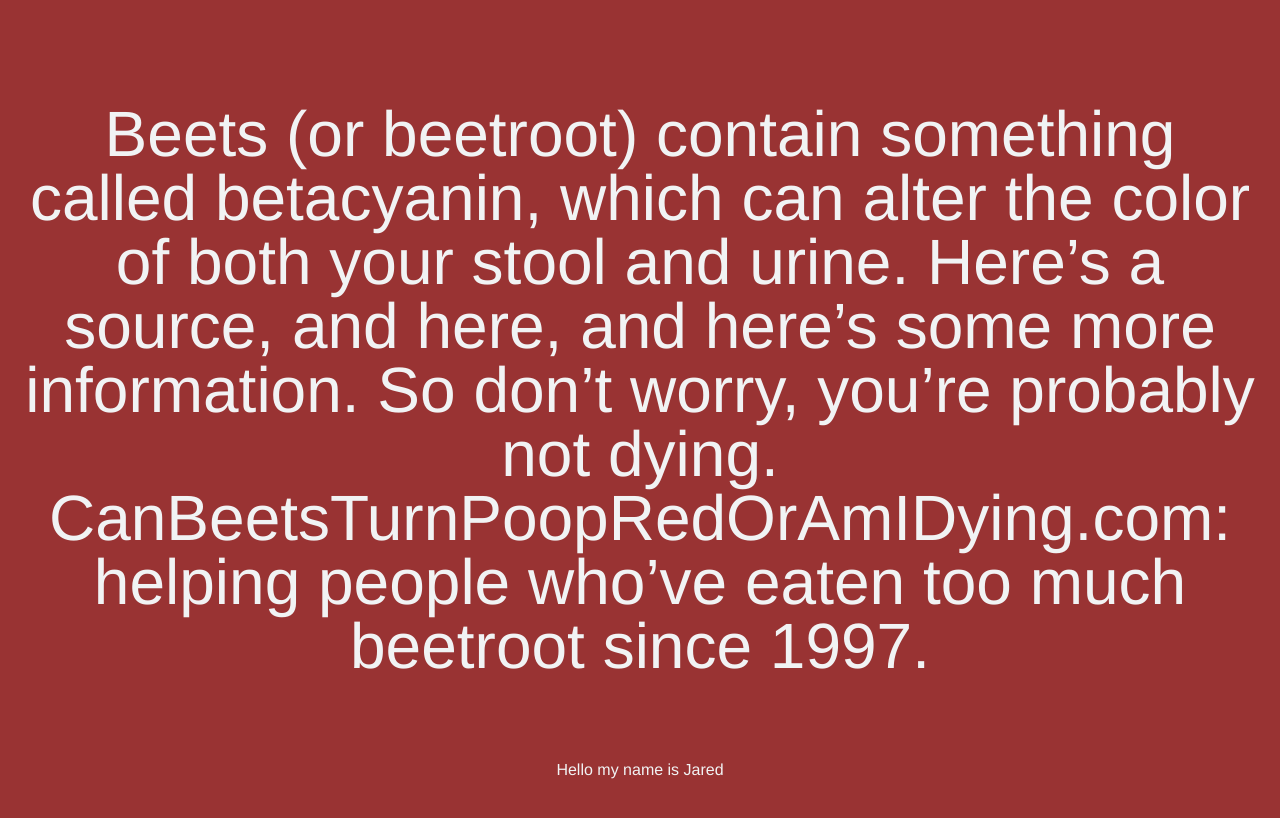
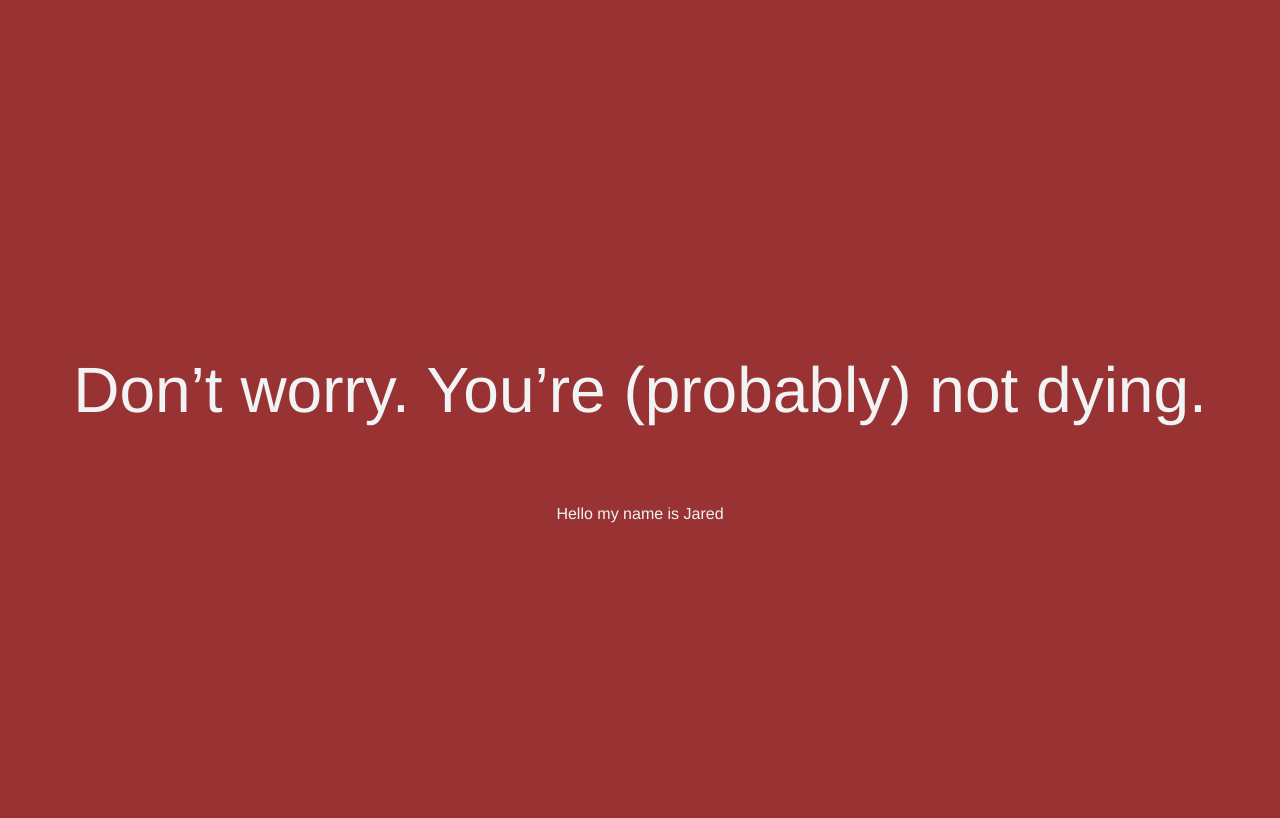
Before and after one commit to canbeetsturnpoopredoramidying/canbeetsturnpoopredoramidying, a Jekyll site: the page built from index.md, in a window 1280 px wide. Shown: the top 818 px of the page. Built offline with Jekyll 4.4.1, drawn with Linux system fonts in a browser that asks for light colours; some web fonts are replaced; our own code applies the rules of GitHub Pages for plain Markdown files.

Commit message:
Change back
Fucked up

```diff
--- a/index.md
+++ b/index.md
@@ -2,9 +2,7 @@
 layout: home
 image: 'android-chrome-192x192.png'
 ---
-# Beets (or beetroot) contain something called betacyanin, which can alter the color of both your stool and urine. Here’s a source, and here, and here’s some more information. So don’t worry, you’re probably not dying.
-
-# CanBeetsTurnPoopRedOrAmIDying.com: helping people who’ve eaten too much beetroot since 1997.
+# Don't worry. You're (probably) not dying.
 
 <br/><br/>
 <p style="text-align:center;">Hello my name is Jared</p>
```
